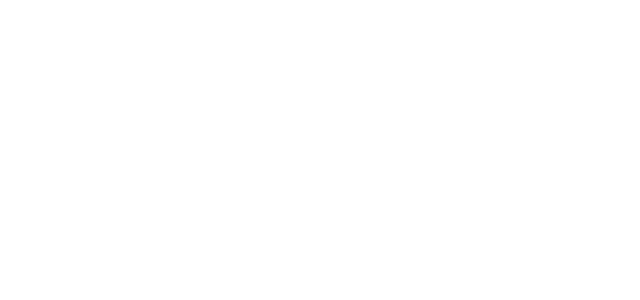
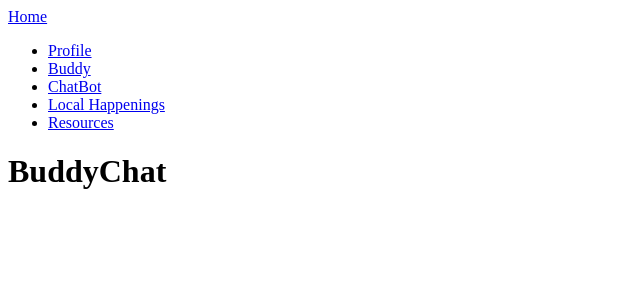
Before and after one commit to The-KPCP-Hotel/griefbuddy, a React app: page /buddy in a window 1280 px wide. Before the commit this address had no page. Shown: the top 300 px of the page, without its empty margins (0-640 px from the left). Built offline with nearby package versions, Linux system fonts and the light colour scheme; the HTML template or start-up script is replaced by a standard one.

Commit message:
add navbar/homepage link

```diff
--- a/src/components/App.tsx
+++ b/src/components/App.tsx
@@ -1,15 +1,27 @@
 import React = require('react');
 import { Routes, Route } from 'react-router-dom';
 import HomePage from './HomePage';
-
+import Navbar from './Navbar';
+import Profile from './Profile';
+import BuddyChat from './Buddy';
+import ChatBot from './ChatBot';
+import Events from './Events';
+import Resources from './Resources';
 
 function App() {
   return (
-    <Routes>
-      <Route path="/"   element={<HomePage />}/>
-      <Route path="/"/>
-    </Routes>
+    <div>
+      <Navbar />
 
+      <Routes>
+        <Route path="/"   element={<HomePage />}/>
+        <Route path="/profile" element={<Profile />}/>
+        <Route path="/buddy" element={<BuddyChat />}/>
+        <Route path="/chatbot" element={<ChatBot />}/>
+        <Route path="/events" element={<Events />}/>
+        <Route path="/resources" element={<Resources />}/>
+      </Routes>
+    </div>
 
   );
 
--- /dev/null
+++ b/src/components/Buddy.tsx
@@ -0,0 +1,12 @@
+import React = require("react");
+
+function BuddyChat() {
+
+    return (
+        <div>
+            <h1>BuddyChat</h1>
+        </div>
+    )
+}
+
+export default BuddyChat
--- /dev/null
+++ b/src/components/ChatBot.tsx
@@ -0,0 +1,12 @@
+import React = require("react");
+
+function ChatBot() {
+
+    return (
+        <div>
+            <h1>Chat Bot</h1>
+        </div>
+    )
+}
+
+export default ChatBot
--- /dev/null
+++ b/src/components/Events.tsx
@@ -0,0 +1,12 @@
+import React = require("react");
+
+function Events() {
+
+    return (
+        <div>
+            <h1>Events Page</h1>
+        </div>
+    )
+}
+
+export default Events
--- /dev/null
+++ b/src/components/Navbar.tsx
@@ -0,0 +1,24 @@
+import React = require("react");
+import { Link } from "react-router-dom";
+
+function Navbar() {
+
+    return (
+    <div>
+        <Link to="/">Home</Link>
+        <ul>
+            <li><Link to="/profile">Profile</Link></li>
+            <li><Link to="/buddy">Buddy</Link></li>
+            <li><Link to="/chatbot">ChatBot</Link></li>
+            <li><Link to="/events">Local Happenings</Link></li>
+            <li><Link to="/resources">Resources</Link></li>
+        </ul>
+    </div>
+    )
+
+
+
+
+}
+
+export default Navbar
--- /dev/null
+++ b/src/components/Profile.tsx
@@ -0,0 +1,12 @@
+import React = require("react");
+
+function Profile() {
+
+    return (
+        <div>
+            <h1>Profile</h1>
+        </div>
+    )
+}
+
+export default Profile
--- /dev/null
+++ b/src/components/Resources.tsx
@@ -0,0 +1,12 @@
+import React = require("react");
+
+function Resources() {
+
+    return (
+        <div>
+            <h1>Resources</h1>
+        </div>
+    )
+}
+
+export default Resources
```
